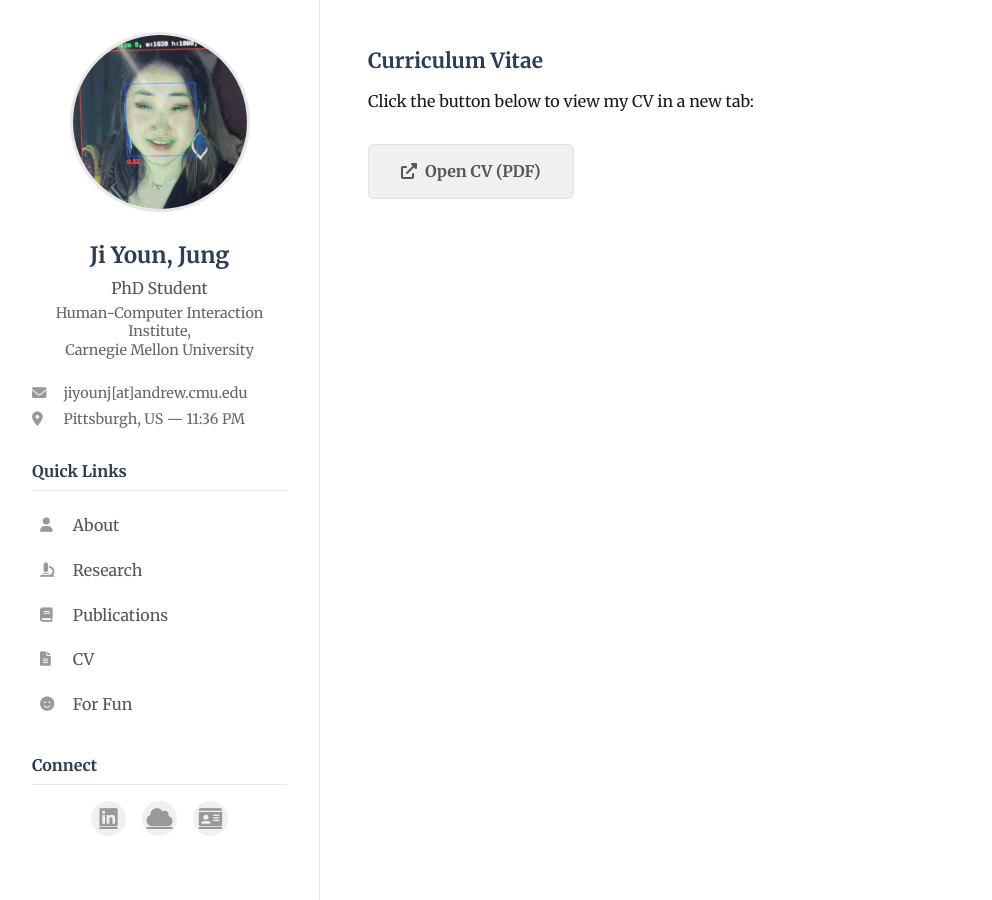
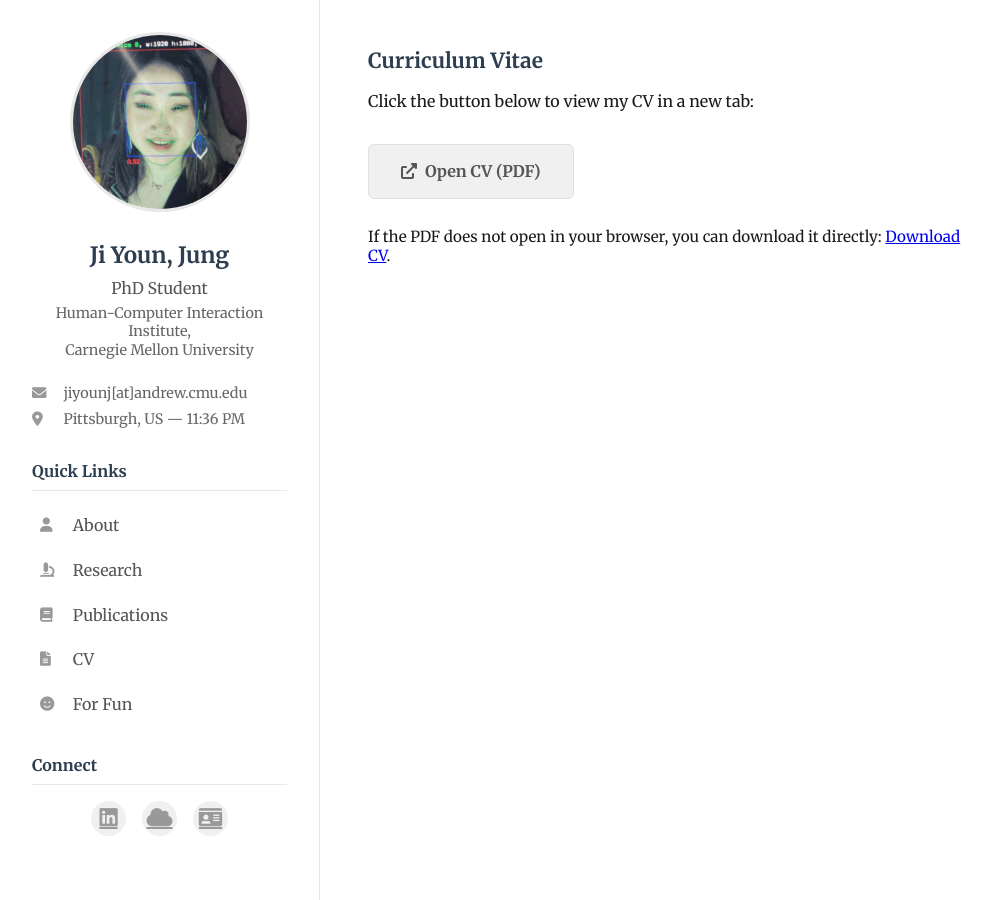
Before and after one commit to jiyoun-jung/jiyounjung, a Jekyll site: the page built from cv.html, in a window 1280 px wide. Shown: the whole page, without its empty margins (40-1032 px from the left). Built offline with Jekyll 4.4.1, drawn with Linux system fonts in a browser that asks for light colours; some web fonts are replaced.

Commit message:
CV error

```diff
--- a/_includes/sidebar.html
+++ b/_includes/sidebar.html
@@ -18,7 +18,7 @@
       <li><a href="{{ '/index.html' | relative_url }}"><i class="fas fa-user"></i> About</a></li>
       <li><a href="{{ '/research.html' | relative_url }}"><i class="fas fa-microscope"></i> Research</a></li>
       <li><a href="https://scholar.google.com/citations?user=_FPdtQ8AAAAJ&hl=en&inst=3203679203499159833" target="_blank"><i class="fas fa-book"></i> Publications</a></li>
-      <li><a href="{{ site.url }}{{ site.baseurl }}/contents/Ji_Youn_Jung_CV.pdf" target="_blank"><i class="fas fa-file-alt"></i> CV</a></li>
+      <li><a href="{{ site.url }}{{ site.baseurl }}/contents/Ji_Youn_Jung_CV.pdf?v=2" target="_blank" rel="noopener"><i class="fas fa-file-alt"></i> CV</a></li>
       <li><a href="{{ '/fun.html' | relative_url }}"><i class="fas fa-smile"></i> For Fun</a></li>
     </ul>
   </nav>
--- a/cv.html
+++ b/cv.html
@@ -5,7 +5,11 @@
 <section class="content-section">
   <h2>Curriculum Vitae</h2>
   <p>Click the button below to view my CV in a new tab:</p>
-  <a href="{{ site.url }}{{ site.baseurl }}/contents/Ji_Youn_Jung_CV.pdf" class="cv-download-btn" target="_blank">
+  <a href="{{ site.url }}{{ site.baseurl }}/contents/Ji_Youn_Jung_CV.pdf?v=2" class="cv-download-btn" target="_blank" rel="noopener">
     <i class="fas fa-external-link-alt"></i> Open CV (PDF)
   </a>
+  <p style="margin-top: 12px; font-size: 0.95rem;">
+    If the PDF does not open in your browser, you can download it directly:
+    <a href="{{ site.url }}{{ site.baseurl }}/contents/Ji_Youn_Jung_CV.pdf?v=2" download>Download CV</a>.
+  </p>
 </section>
```
